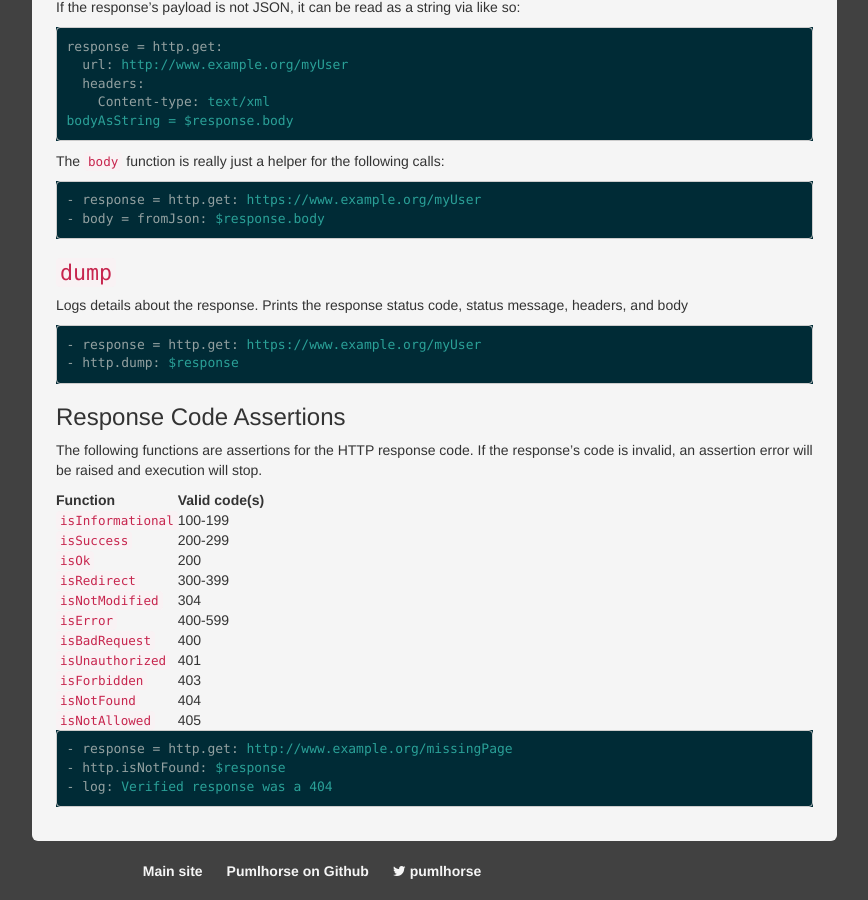
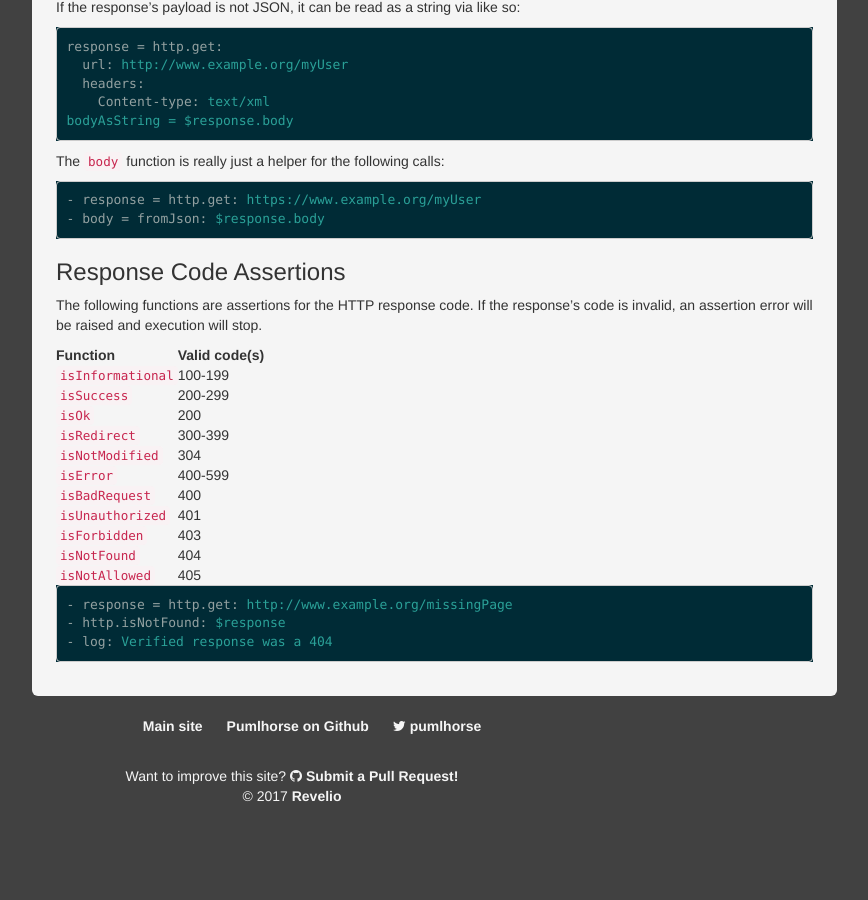
Before and after one commit to pumlhorse/pumlhorse.github.io, a Jekyll site: the page built from reference/engine/v2/functions/http.md, in a window 1280 px wide and 900 px high, scrolled down 2224 px. Shown: the whole window, without its empty margins (348-1216 px from the left). Built offline with Jekyll 4.4.1, drawn with Linux system fonts in a browser that asks for light colours; nearby versions of some CDN libraries; after the commit the page ends 3030 px from its top, so only the background shows below that.

Commit message:
Removed duplicate definition

````diff
--- a/reference/engine/v2/functions/http.md
+++ b/reference/engine/v2/functions/http.md
@@ -134,15 +134,6 @@ The `body` function is really just a helper for the following calls:
 - body = fromJson: $response.body
 ```
 
-### `dump`
-
-Logs details about the response. Prints the response status code, status message, headers, and body
-
-```yaml
-- response = http.get: https://www.example.org/myUser
-- http.dump: $response
-```
-
 ### Response Code Assertions
 
 The following functions are assertions for the HTTP response code. If the response's code
````
